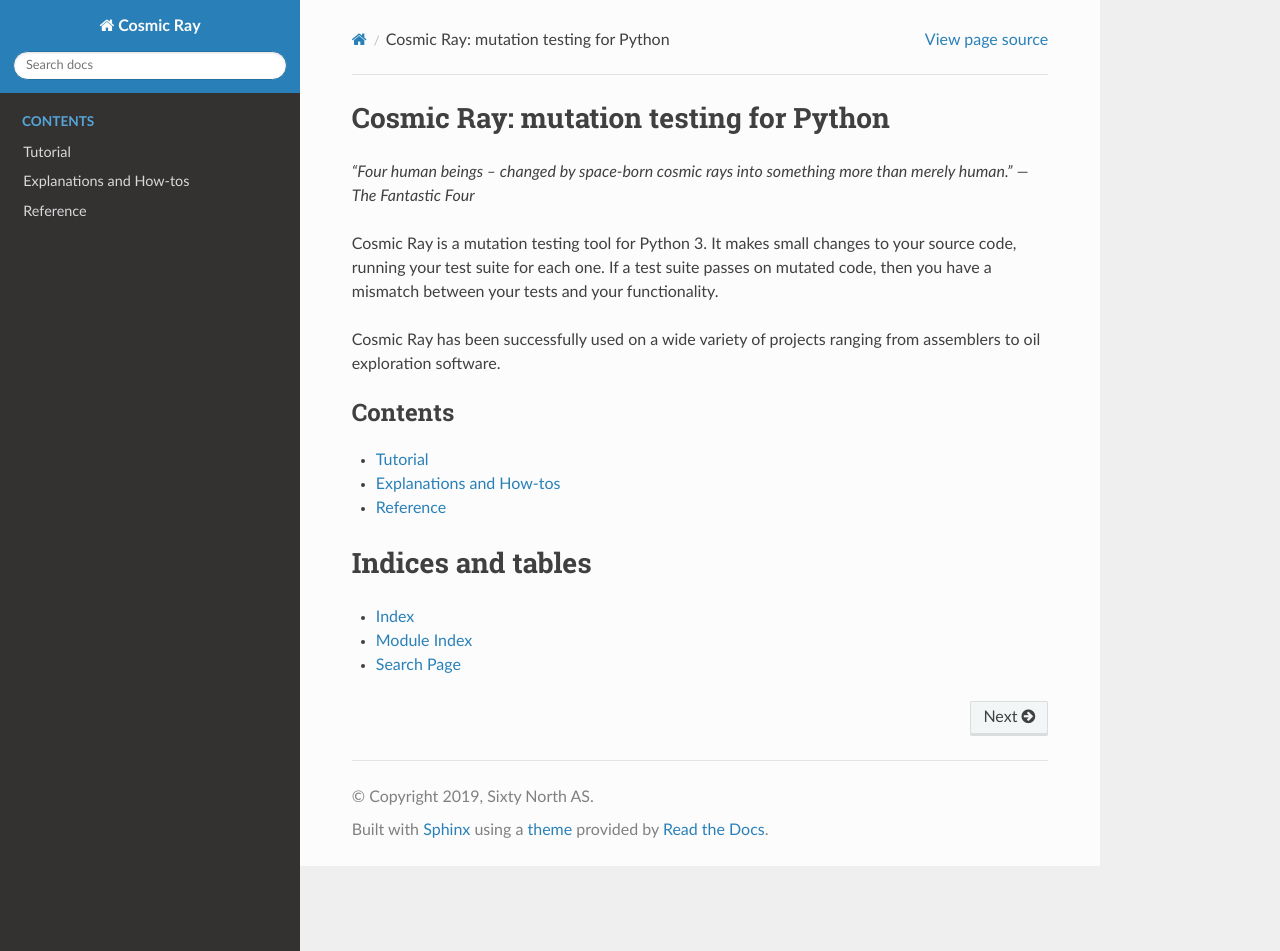
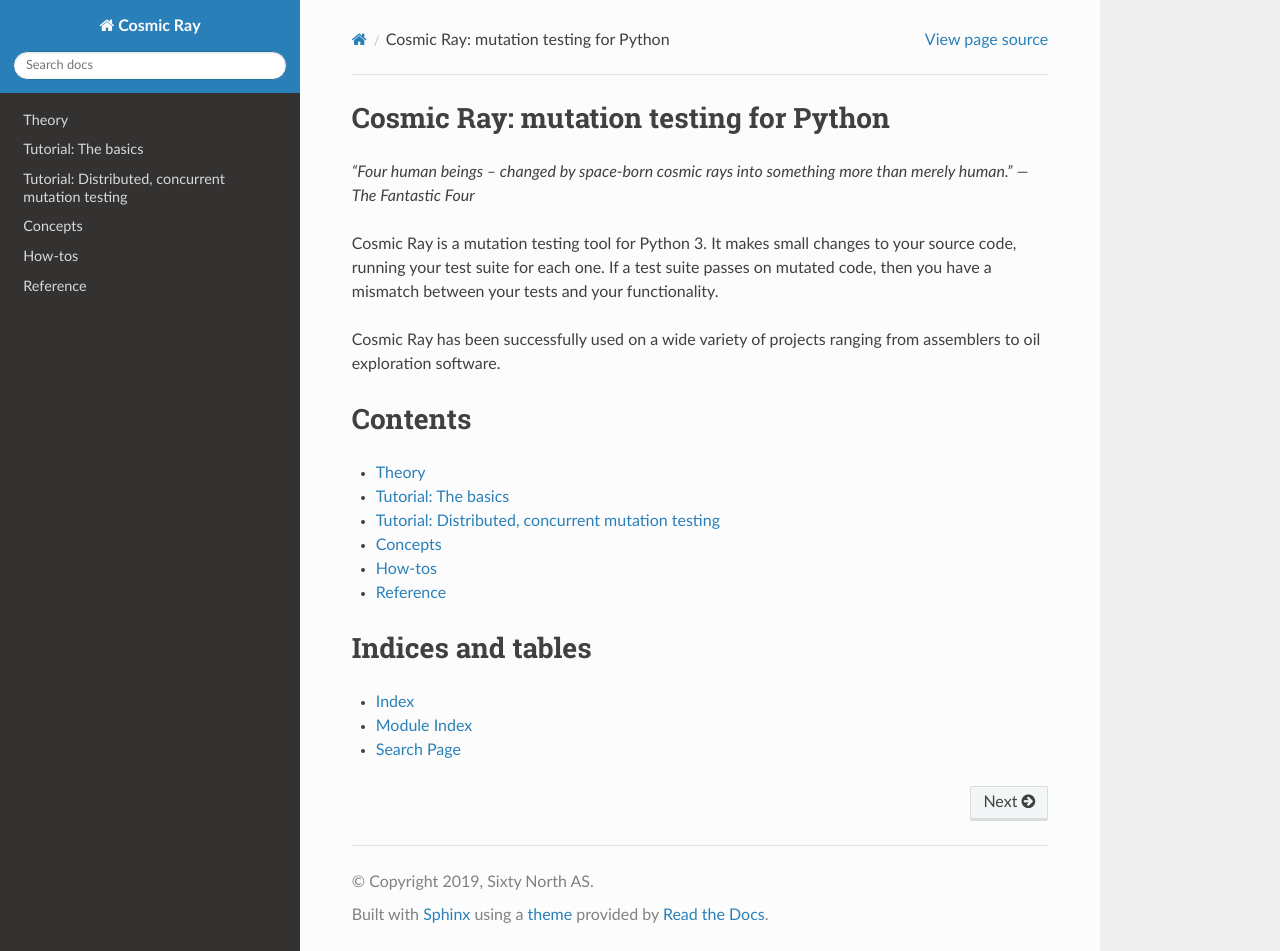
Before and after one commit to sixty-north/cosmic-ray, a Sphinx documentation site: the page built from docs/source/index.rst, in a window 1280 px wide and 951 px high. Built offline with Sphinx 7.4.7 and the Read the Docs theme 2.0.0, drawn with Linux system fonts in a browser that asks for light colours.

Commit message:
Some small restructuring of the docs.

```diff
--- a/docs/source/explanation/index.rst
+++ /dev/null
@@ -1,13 +0,0 @@
-========================
-Explanations and How-tos
-========================
-
-.. toctree::
-   :maxdepth: 1
-
-   theory
-   concepts
-   filters
-   implementation
-   operators
-   distributed/index
--- /dev/null
+++ b/docs/source/how-tos/distributor.rst
@@ -0,0 +1,5 @@
+============
+Distributors
+============
+
+**TODO**: Explain how to create a distributor.
--- a/docs/source/explanation/operators.rst
+++ b/docs/source/how-tos/operators.rst
@@ -106,7 +106,7 @@ Creating the operator class
 
 The initial layout for our package is like this:
 
-::
+.. code-block:: text
 
     setup.py
     example/
--- a/docs/source/index.rst
+++ b/docs/source/index.rst
@@ -17,12 +17,17 @@ functionality.
 Cosmic Ray has been successfully used on a wide variety of projects ranging from
 assemblers to oil exploration software.
 
+Contents
+========
+
 .. toctree::
    :maxdepth: 1
-   :caption: Contents
 
-   tutorial/index
-   explanation/index
+   theory
+   tutorials/intro/index
+   tutorials/distributed/index
+   concepts
+   how-tos/index
    reference/index
 
 
--- a/docs/source/tutorial/index.rst
+++ b/docs/source/tutorials/intro/index.rst
@@ -1,6 +1,8 @@
-========
-Tutorial
-========
+.. _basic tutorial:
+
+====================
+Tutorial: The basics
+====================
 
 This tutorial will walk you through the steps needed to install, configure, and run Cosmic
 Ray.
```
Also changed, not shown: docs/source/concepts.rst (renamed from docs/source/explanation/concepts.rst, +19 -18 lines), docs/source/how-tos/filters.rst (renamed from docs/source/explanation/filters.rst, +21 -15 lines), docs/source/how-tos/index.rst (added, +10 -0 lines), docs/source/tutorials/distributed/index.rst (renamed from docs/source/explanation/distributed/index.rst, +12 -4 lines), docs/source/how-tos/implementation.rst (renamed from docs/source/explanation/implementation.rst), docs/source/theory.rst (renamed from docs/source/explanation/theory.rst), docs/source/tutorials/distributed/config.1.toml (renamed from docs/source/explanation/distributed/config.1.toml), docs/source/tutorials/distributed/config.2.toml (renamed from docs/source/explanation/distributed/config.2.toml), docs/source/tutorials/distributed/mod.1.py (renamed from docs/source/explanation/distributed/mod.1.py), docs/source/tutorials/distributed/test_mod.1.py (renamed from docs/source/explanation/distributed/test_mod.1.py), docs/source/tutorials/intro/mod.1.py (renamed from docs/source/tutorial/sandbox/mod.py), docs/source/tutorials/intro/test_mod.1.py (renamed from docs/source/tutorial/sandbox/test_mod.py), 2 other files.
